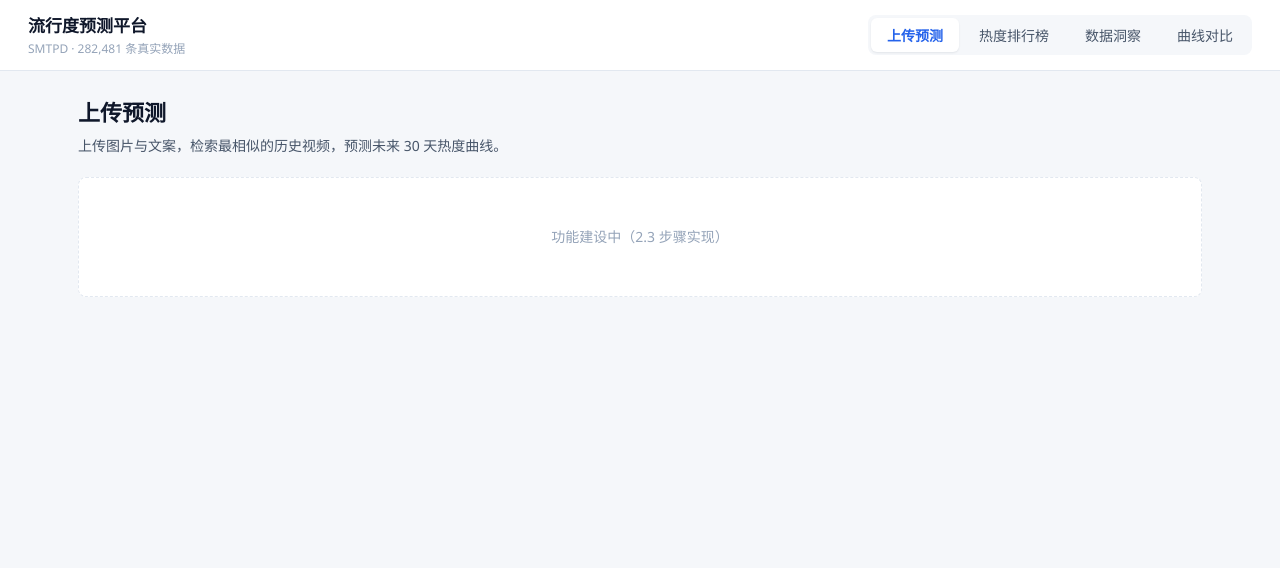
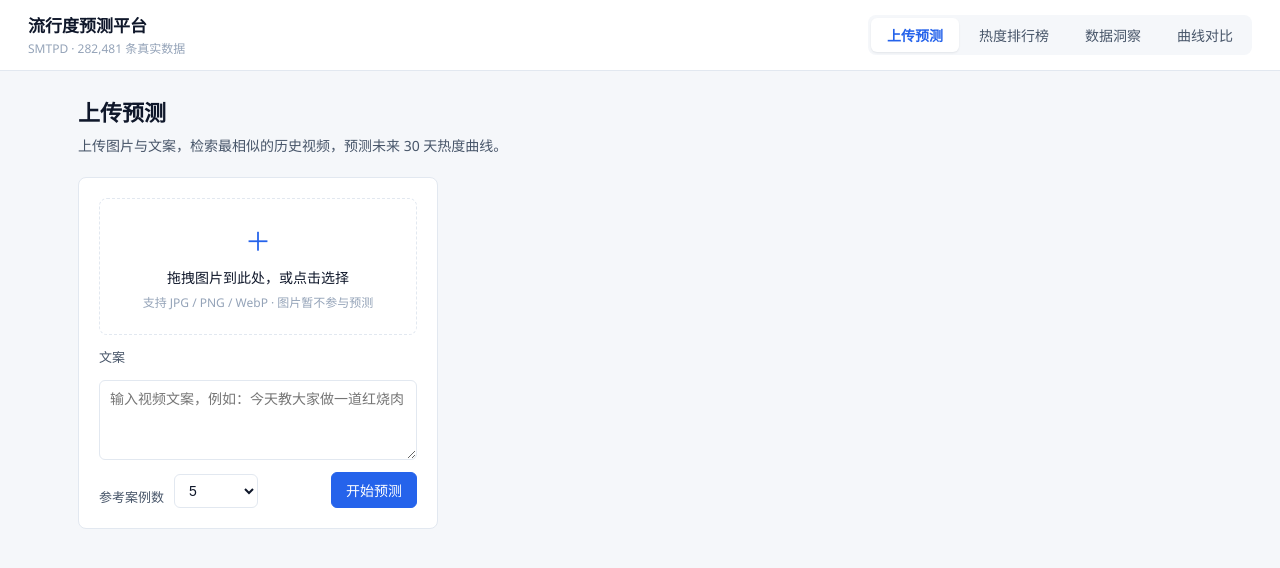
Before and after one commit to Xiaoxiaocaiii/social-prediction-platform, a web app: page /index.html in a window 1280 px wide. Shown: the top 568 px of the page. Run offline with its HTML, style and script files only (its server is not run), Linux system fonts and the light colour scheme; data that the repository does not hold is empty.

Commit message:
feat: 阶段2-3 上传预测页（拖拽上传+参考案例+预测曲线）

```diff
--- a/src/main/resources/static/css/style.css
+++ b/src/main/resources/static/css/style.css
@@ -411,3 +411,122 @@ main {
 .toast.success {
     background: var(--success);
 }
+
+.hidden {
+    display: none !important;
+}
+
+/* ---- predict page ---- */
+.card-panel {
+    background: var(--surface);
+    border: 1px solid var(--border);
+    border-radius: 8px;
+    padding: 20px;
+}
+
+.predict-layout {
+    display: flex;
+    gap: 20px;
+    align-items: flex-start;
+    flex-wrap: wrap;
+}
+
+.predict-form {
+    width: 360px;
+    flex-shrink: 0;
+    display: flex;
+    flex-direction: column;
+    gap: 12px;
+}
+
+.predict-result {
+    flex: 1;
+    min-width: 420px;
+    display: flex;
+    flex-direction: column;
+    gap: 12px;
+}
+
+.upload-zone {
+    border: 1.5px dashed var(--border);
+    border-radius: 8px;
+    padding: 22px 16px;
+    text-align: center;
+    cursor: pointer;
+    transition: border-color 0.15s, background 0.15s;
+}
+
+.upload-zone.dragover {
+    border-color: var(--primary);
+    background: var(--primary-weak);
+}
+
+.upload-icon {
+    font-size: 26px;
+    color: var(--primary);
+    margin-bottom: 4px;
+}
+
+.upload-sub {
+    font-size: 12px;
+    color: var(--text-muted);
+    margin-top: 4px;
+}
+
+.upload-preview {
+    display: flex;
+    flex-direction: column;
+    gap: 8px;
+    align-items: center;
+}
+
+.upload-preview img {
+    max-width: 100%;
+    max-height: 220px;
+    border-radius: 6px;
+}
+
+.field-label {
+    font-size: 13px;
+    color: var(--text-secondary);
+}
+
+.textarea {
+    resize: vertical;
+}
+
+.predict-row {
+    display: flex;
+    align-items: flex-end;
+    gap: 10px;
+}
+
+.predict-row select {
+    width: 84px;
+}
+
+.predict-row .btn {
+    margin-left: auto;
+}
+
+.result-note {
+    font-size: 12px;
+    color: var(--text-secondary);
+    background: var(--primary-weak);
+    border: 1px solid #bfdbfe;
+    padding: 8px 12px;
+    border-radius: 6px;
+}
+
+.predict-chart {
+    width: 100%;
+    height: 320px;
+    background: var(--surface);
+    border: 1px solid var(--border);
+    border-radius: 8px;
+}
+
+.result-subtitle {
+    font-size: 14px;
+    font-weight: 600;
+}
--- a/src/main/resources/static/index.html
+++ b/src/main/resources/static/index.html
@@ -26,7 +26,40 @@
             <h1>上传预测</h1>
             <p>上传图片与文案，检索最相似的历史视频，预测未来 30 天热度曲线。</p>
         </div>
-        <div class="placeholder-card">功能建设中（2.3 步骤实现）</div>
+        <div class="predict-layout">
+            <div class="predict-form card-panel">
+                <div id="upload-zone" class="upload-zone">
+                    <input id="predict-file" type="file" accept="image/*" hidden>
+                    <div id="upload-hint" class="upload-hint">
+                        <div class="upload-icon">＋</div>
+                        <div>拖拽图片到此处，或点击选择</div>
+                        <div class="upload-sub">支持 JPG / PNG / WebP · 图片暂不参与预测</div>
+                    </div>
+                    <div id="upload-preview" class="upload-preview hidden">
+                        <img id="upload-preview-img" alt="预览">
+                        <button id="upload-clear" class="btn" type="button">移除图片</button>
+                    </div>
+                </div>
+                <label class="field-label" for="predict-text">文案</label>
+                <textarea id="predict-text" class="input textarea" rows="4"
+                          placeholder="输入视频文案，例如：今天教大家做一道红烧肉"></textarea>
+                <div class="predict-row">
+                    <label class="field-label" for="predict-topk">参考案例数</label>
+                    <select id="predict-topk" class="input">
+                        <option value="3">3</option>
+                        <option value="5" selected>5</option>
+                        <option value="10">10</option>
+                    </select>
+                    <button id="predict-submit" class="btn primary">开始预测</button>
+                </div>
+            </div>
+            <div id="predict-result" class="predict-result hidden">
+                <div id="predict-note" class="result-note"></div>
+                <div id="predict-chart" class="predict-chart"></div>
+                <div class="result-subtitle">参考案例（数据集中最相似的历史视频）</div>
+                <div id="predict-refs" class="video-grid"></div>
+            </div>
+        </div>
     </section>
 
     <section id="page-ranking" class="page">
@@ -100,6 +133,7 @@
 <script src="lib/echarts.min.js"></script>
 <script src="js/api.js"></script>
 <script src="js/app.js"></script>
+<script src="js/predict.js"></script>
 <script src="js/ranking.js"></script>
 </body>
 </html>
--- /dev/null
+++ b/src/main/resources/static/js/predict.js
@@ -0,0 +1,170 @@
+(function () {
+    "use strict";
+
+    const zone = document.getElementById("upload-zone");
+    const fileInput = document.getElementById("predict-file");
+    const hint = document.getElementById("upload-hint");
+    const preview = document.getElementById("upload-preview");
+    const previewImg = document.getElementById("upload-preview-img");
+    const clearBtn = document.getElementById("upload-clear");
+    const textEl = document.getElementById("predict-text");
+    const topkEl = document.getElementById("predict-topk");
+    const submitBtn = document.getElementById("predict-submit");
+    const resultEl = document.getElementById("predict-result");
+    const noteEl = document.getElementById("predict-note");
+    const chartEl = document.getElementById("predict-chart");
+    const refsEl = document.getElementById("predict-refs");
+
+    let selectedFile = null;
+    let chart = null;
+
+    function setFile(file) {
+        selectedFile = file;
+        if (file) {
+            if (previewImg.src) {
+                URL.revokeObjectURL(previewImg.src);
+            }
+            previewImg.src = URL.createObjectURL(file);
+            hint.classList.add("hidden");
+            preview.classList.remove("hidden");
+        } else {
+            preview.classList.add("hidden");
+            hint.classList.remove("hidden");
+            previewImg.src = "";
+        }
+    }
+
+    zone.addEventListener("click", function () {
+        fileInput.click();
+    });
+
+    fileInput.addEventListener("change", function () {
+        setFile(fileInput.files[0] || null);
+    });
+
+    clearBtn.addEventListener("click", function (e) {
+        e.stopPropagation();
+        fileInput.value = "";
+        setFile(null);
+    });
+
+    ["dragover", "dragenter"].forEach(function (ev) {
+        zone.addEventListener(ev, function (e) {
+            e.preventDefault();
+            zone.classList.add("dragover");
+        });
+    });
+    ["dragleave", "drop"].forEach(function (ev) {
+        zone.addEventListener(ev, function (e) {
+            e.preventDefault();
+            zone.classList.remove("dragover");
+        });
+    });
+    zone.addEventListener("drop", function (e) {
+        const file = e.dataTransfer.files && e.dataTransfer.files[0];
+        if (file) {
+            setFile(file);
+        }
+    });
+
+    async function submit() {
+        const text = textEl.value.trim();
+        if (!text) {
+            showToast("请先输入文案", "error");
+            textEl.focus();
+            return;
+        }
+        submitBtn.disabled = true;
+        submitBtn.textContent = "预测中…";
+        resultEl.classList.add("hidden");
+        try {
+            const formData = new FormData();
+            formData.append("text", text);
+            formData.append("topK", topkEl.value);
+            if (selectedFile) {
+                formData.append("file", selectedFile);
+            }
+            const data = await API.upload("/api/predict", formData);
+            render(data);
+        } catch (e) {
+            showToast(e.message, "error");
+        } finally {
+            submitBtn.disabled = false;
+            submitBtn.textContent = "开始预测";
+        }
+    }
+
+    function render(data) {
+        noteEl.textContent = data.note || "";
+        drawChart(data.prediction);
+        refsEl.innerHTML = "";
+        if (!data.references || !data.references.length) {
+            refsEl.innerHTML = '<div class="empty">未找到参考案例，已使用全库平均曲线兜底</div>';
+        } else {
+            data.references.forEach(function (item) {
+                refsEl.appendChild(buildRef(item));
+            });
+        }
+        resultEl.classList.remove("hidden");
+        resultEl.scrollIntoView({ behavior: "smooth", block: "start" });
+    }
+
+    function drawChart(prediction) {
+        if (chart) {
+            chart.dispose();
+        }
+        chart = echarts.init(chartEl);
+        chart.setOption({
+            tooltip: { trigger: "axis" },
+            grid: { left: 52, right: 20, top: 24, bottom: 34 },
+            xAxis: {
+                type: "category",
+                data: window.days,
+                axisLabel: { interval: 4 }
+            },
+            yAxis: { type: "value", name: "热度分" },
+            series: [{
+                type: "line",
+                smooth: true,
+                data: prediction,
+                symbolSize: 5,
+                lineStyle: { color: "#16a34a" },
+                itemStyle: { color: "#16a34a" },
+                areaStyle: { opacity: 0.12 }
+            }]
+        });
+    }
+
+    function buildRef(item) {
+        const el = document.createElement("div");
+        el.className = "video-card";
+        el.innerHTML =
+            '<img class="video-cover" loading="lazy" src="' + coverSrc(item.coverPath) + '" alt="">' +
+            '<div class="video-card-body">' +
+            '<div class="video-title">' + escapeHtml(item.title) + "</div>" +
+            '<div class="video-meta">' +
+            "<span>" + escapeHtml(item.userId) + "</span>" +
+            '<span class="heat-badge">热度 ' + formatNumber(item.day30) + "</span>" +
+            "</div>" +
+            "</div>";
+        el.addEventListener("click", function () {
+            if (typeof window.openVideoDetail === "function") {
+                window.openVideoDetail(item.videoId);
+            }
+        });
+        return el;
+    }
+
+    window.addEventListener("resize", function () {
+        if (chart) {
+            chart.resize();
+        }
+    });
+
+    submitBtn.addEventListener("click", submit);
+    textEl.addEventListener("keydown", function (e) {
+        if (e.key === "Enter" && (e.ctrlKey || e.metaKey)) {
+            submit();
+        }
+    });
+})();
--- a/src/main/resources/static/js/ranking.js
+++ b/src/main/resources/static/js/ranking.js
@@ -173,6 +173,8 @@
         }
     };
 
+    window.openVideoDetail = openDetail;
+
     // ---- events ----
     searchBtn.addEventListener("click", function () {
         page = 1;
```
Also changed, not shown: docs/PLAN.md (+2 -1 lines).
